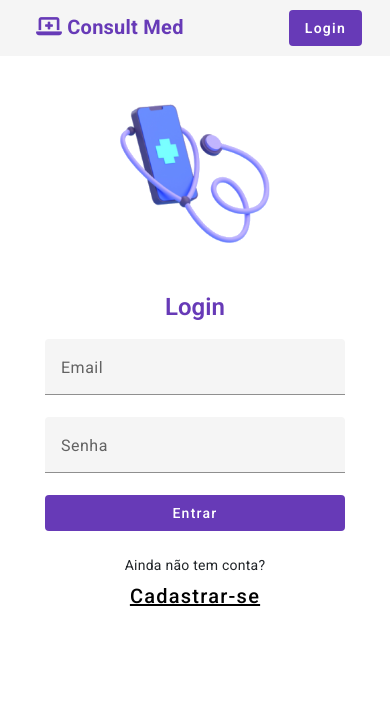
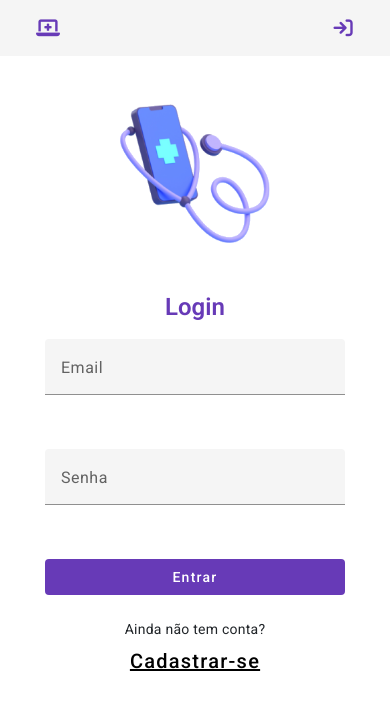
Before and after one commit to famgz/consult-med, an Angular app: page /auth/login in a window 390 px wide. Shown: the top 710 px of the page. Built offline with nearby package versions, Linux system fonts and the light colour scheme.

Commit message:
feat: responsive header buttons

```diff
--- a/src/app/commons/components/header/header.component.html
+++ b/src/app/commons/components/header/header.component.html
@@ -10,22 +10,24 @@
       <h1 class="fw-bold">Consult Med</h1>
     </button>
     @if(authService.checkAuthStatus() | async) {
-    <div>
+    <div class="flex-center gap-2">
       <button
         mat-button
         aria-label="Botao cadastrar consulta"
         routerLink="/appointments/create"
-        class="me-3"
+        class=""
       >
-        Agendar
+        <i class="fa-solid fa-plus"></i>
+        <span class="btn-title"> Agendar </span>
       </button>
       <button
         mat-button
         aria-label="Botao mostrar contultas"
         routerLink="/appointments"
-        class="me-5"
+        class="me-3"
       >
-        Consultas
+        <i class="fa-solid fa-list-ul"></i>
+        <span class="btn-title">Consultas</span>
       </button>
 
       <button
@@ -33,19 +35,21 @@
         aria-label="Botao logout"
         (click)="authService.logout()"
       >
-        Logout
+        <span class="btn-title">Sair</span>
+        <i class="fa-solid fa-arrow-right-from-bracket"></i>
       </button>
     </div>
     } @else {
 
     <button
-      mat-flat-button
+      mat-button
       color="primary"
       class=""
       aria-label="Botao login"
       routerLink="/auth/login"
     >
-      Login
+      <span class="btn-title">Login</span>
+      <i class="fa-solid fa-arrow-right-to-bracket"></i>
     </button>
     }
   </div>
--- a/src/app/commons/components/header/header.component.scss
+++ b/src/app/commons/components/header/header.component.scss
@@ -5,7 +5,12 @@
 
   i {
     font-size: 1.3rem;
-    margin-right: 4px;
+  }
+
+  @media (max-width: 400px) {
+    h1 {
+      display: none;
+    }
   }
 }
 
@@ -17,4 +22,17 @@ button {
     color: white;
     transition: background-color 0.5s, color 0.5s;
   }
+
+  @media (max-width: 540px) {
+    width: fit-content;
+    min-width: fit-content;
+
+    i.fa-solid {
+      font-size: 1.2rem;
+    }
+
+    .btn-title {
+      display: none;
+    }
+  }
 }
--- a/src/styles.scss
+++ b/src/styles.scss
@@ -24,6 +24,18 @@ mat-form-field {
 // show time input timepicker icon
 input[type="time"]::-webkit-calendar-picker-indicator {
   display: block !important;
+  position: absolute;
+  top: 0.5rem;
+  right: -0.7rem;
+  scale: 1.25;
+  opacity: 0.75;
+  padding: 0.7rem;
+  border-radius: 999px;
+  cursor: pointer;
+
+  &:hover {
+    background-color: #ddd;
+  }
 }
 
 ._form {
@@ -31,7 +43,8 @@ input[type="time"]::-webkit-calendar-picker-indicator {
   flex-direction: column;
   justify-content: center;
   max-width: 500px;
-  margin: 1rem auto;
+  margin: 0 auto;
+  gap: 2rem;
 }
 
 .flex-center {
@@ -40,3 +53,18 @@ input[type="time"]::-webkit-calendar-picker-indicator {
   align-items: center;
   text-align: center;
 }
+
+i.fa-solid,
+i.fa-regular,
+.mdc-button__label {
+  @extend .flex-center;
+  display: inline-flex;
+  gap: 0.4rem;
+}
+
+button:disabled,
+button[disabled] {
+  cursor: not-allowed !important;
+  pointer-events: auto !important;
+  box-shadow: none !important;
+}
```
